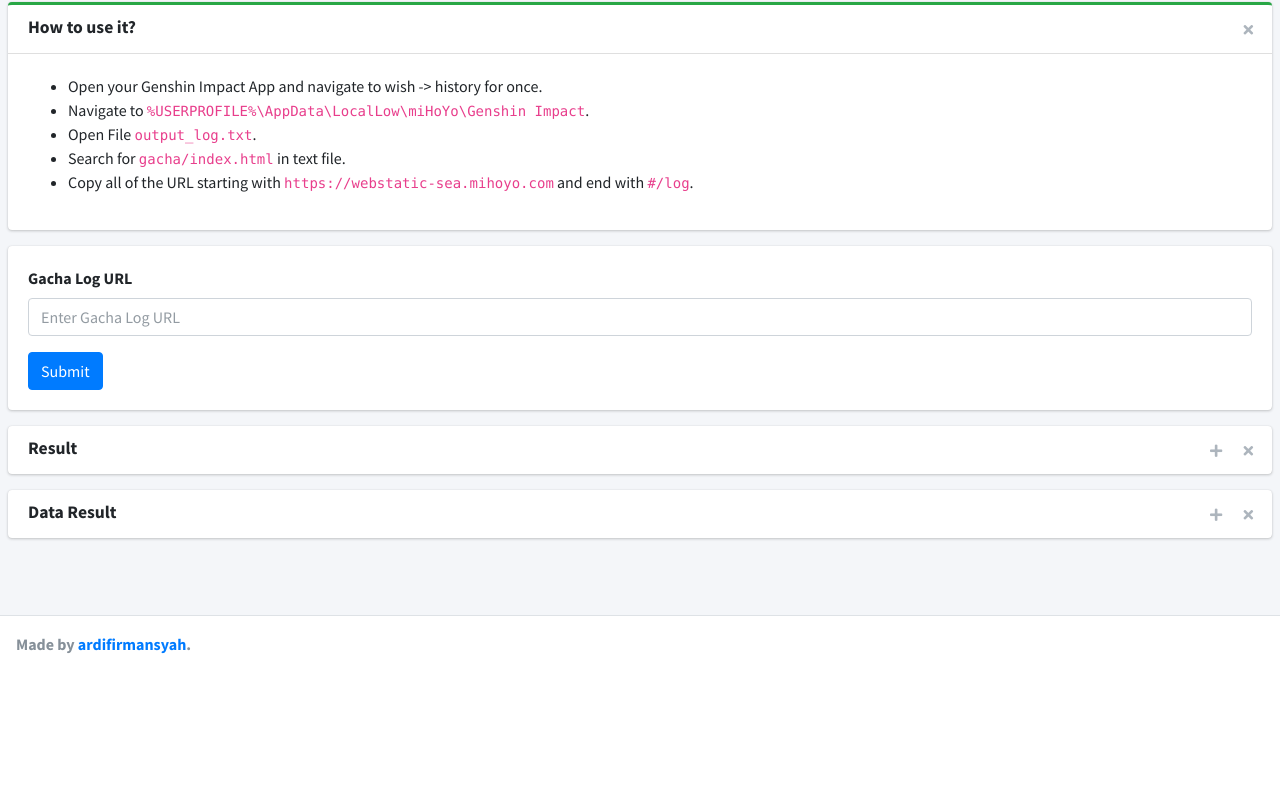
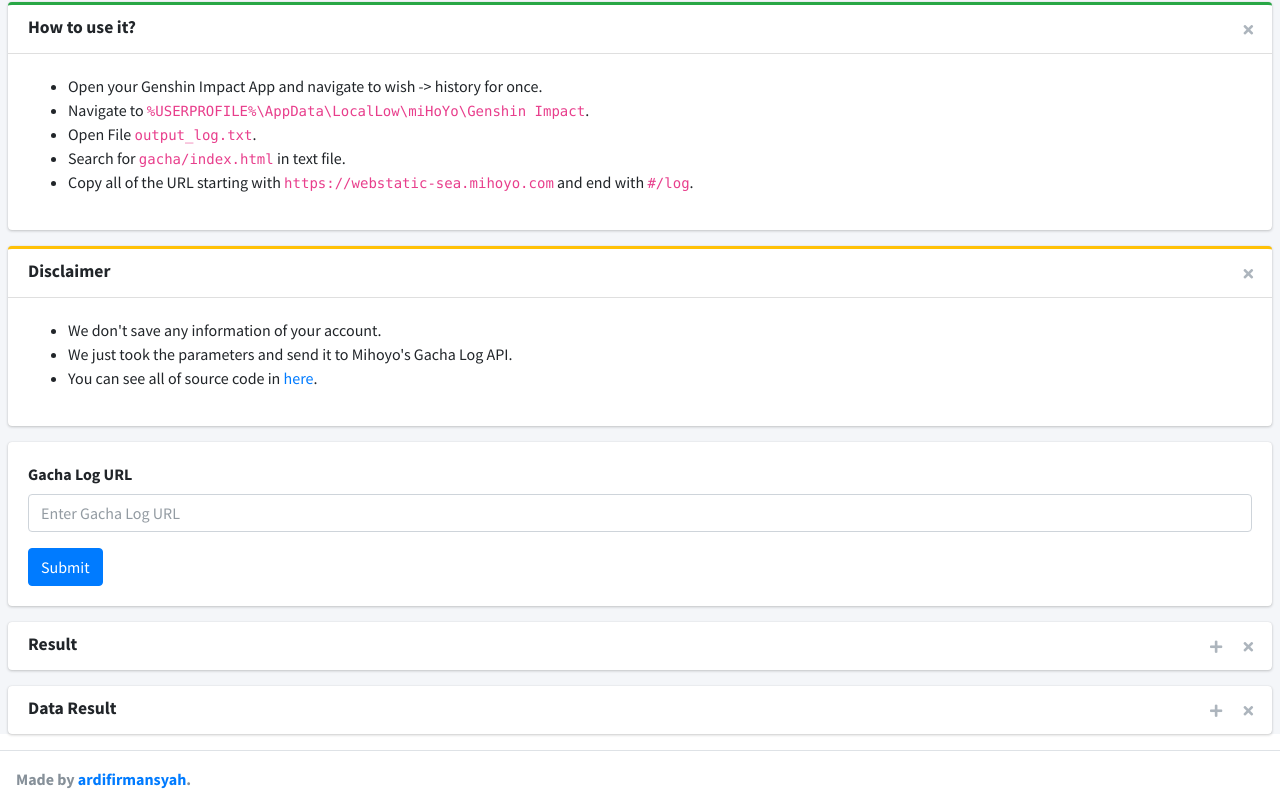
Before and after one commit to ardifirmansyah/genshin-gacha-viewer, a plain HTML site: page views/index.html in a window 1280 px wide. Shown: the part 128-935 px from the top of the page. Before the commit the page ends 800 px from the top, so only its background shows below. Drawn offline with nearby package versions, Linux system fonts and the light colour scheme; files that its build step writes are made by us from their sources; files whose address does not match are found by name.

Commit message:
add disclaimer

```diff
--- a/views/index.html
+++ b/views/index.html
@@ -83,6 +83,36 @@
               </li>
               <li>
                 Copy all of the URL starting with <code>https://webstatic-sea.mihoyo.com</code> and end with <code>#/log</code>.
+              </li>
+            </ul>
+          </div>
+          <!-- /.card-body -->
+        </div>
+        <!-- /.card -->
+      </div>
+
+      <div>
+        <div class="card card-outline card-warning">
+          <div class="card-header">
+            <h3 class="card-title"><strong>Disclaimer</strong></h3>
+
+            <div class="card-tools">
+              <button type="button" class="btn btn-tool" data-card-widget="remove"><i class="fas fa-times"></i>
+              </button>
+            </div>
+            <!-- /.card-tools -->
+          </div>
+          <!-- /.card-header -->
+          <div class="card-body">
+            <ul>
+              <li>
+                We don't save any information of your account.
+              </li>
+              <li>
+                We just took the parameters and send it to Mihoyo's Gacha Log API.
+              </li>
+              <li>
+                You can see all of source code in <a href="https://github.com/ardifirmansyah/genshin-gacha-viewer">here</a>.
               </li>
             </ul>
           </div>
```
